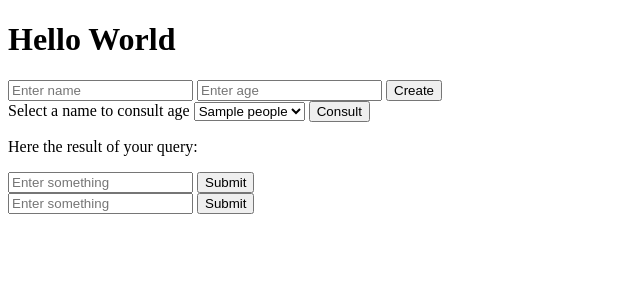
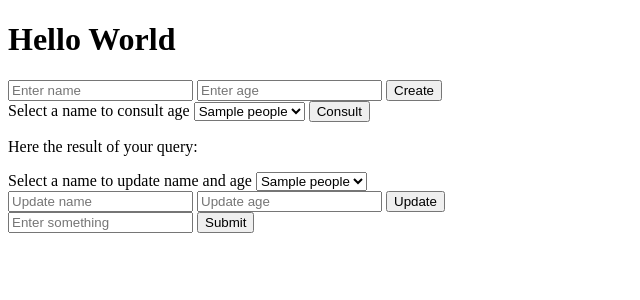
Before and after one commit to Eloy-Martin/Demo_PHP, a PHP site: page / in a window 1280 px wide. Shown: the top 300 px of the page, without its empty margins (0-640 px from the left). Run offline with PHP 8.4, Linux system fonts and the light colour scheme; tables that the repository leaves empty or names only in its code hold one stand-in row (values such as "Sample post").

Commit message:
modif index para actualizar personas

```diff
--- a/index.php
+++ b/index.php
@@ -41,9 +41,25 @@
         }
     ?>
     <!-- Update-->
+    <?php
+        session_start();
+        require_once 'CRUD/db.php';
+        $stmt  = $pdo->query('SELECT id, name FROM people ORDER BY name');
+        $persons = $stmt->fetchAll(PDO::FETCH_ASSOC);
+    ?>
     <form method="post" action="CRUD/update.php">
-        <input type="text" name="input1" placeholder="Enter something" />
-        <button type="submit" name="button1">Submit</button>
+        <label for="person">Select a name to update name and age</label>
+        <select id="person_update" name="choose_person_update">
+            <?php foreach ($persons as $p): ?>
+                <option value="<?= $p['id'] ?>">
+                    <?= htmlspecialchars($p['name']) ?>
+                </option>
+            <?php endforeach; ?>
+        </select>
+        <br/>
+        <input type="text" name="update_name" placeholder="Update name" />
+        <input type="text" name="update_age" placeholder="Update age" />
+        <button type="submit" name="update">Update</button>
 
         <br/>
     </form>
```
